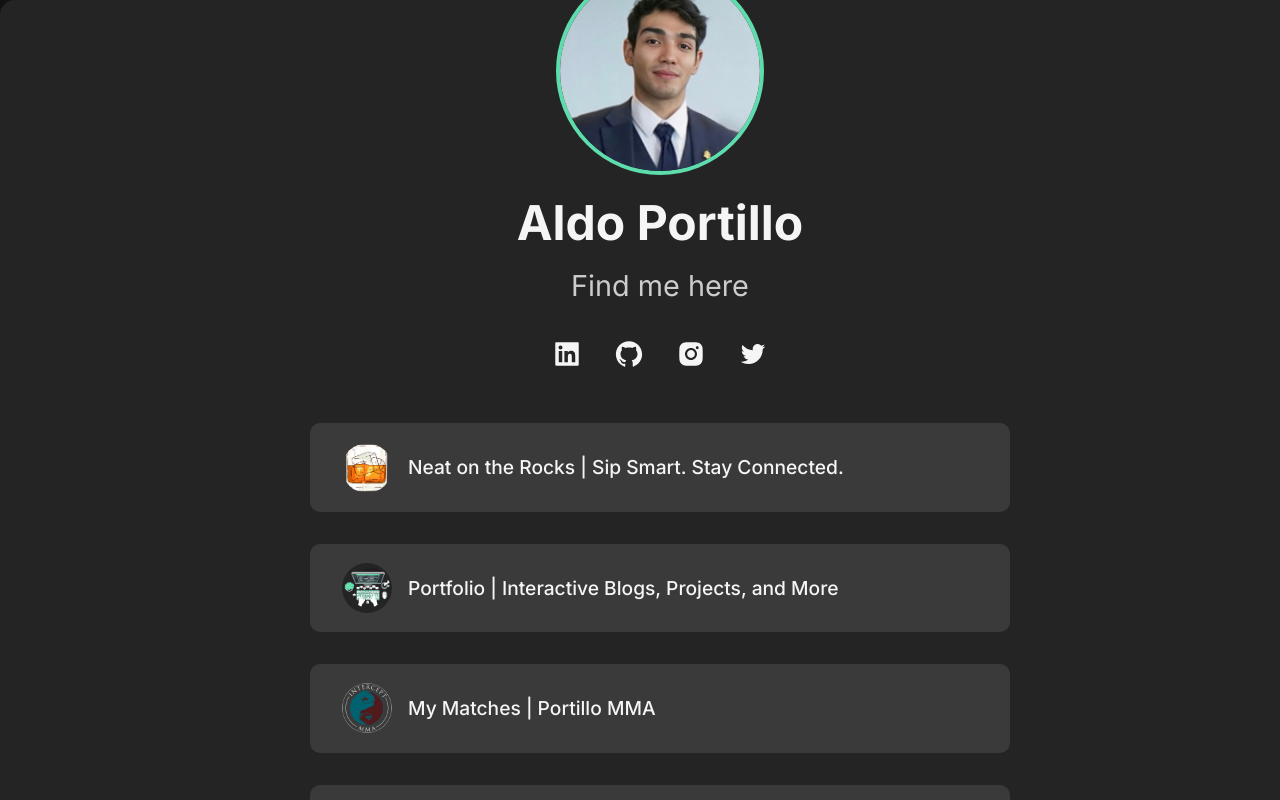
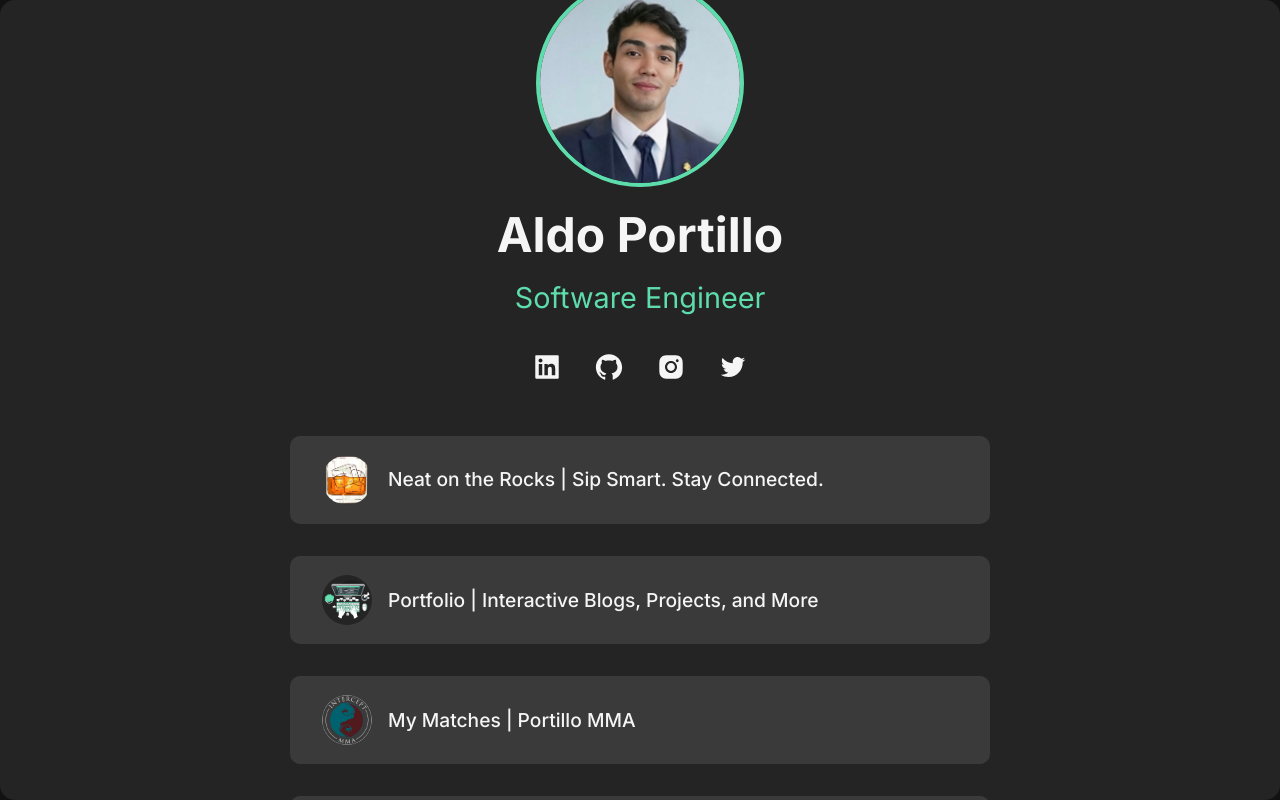
Before and after one commit to aldoportillo/portfolio-next, a Next.js app: page /links in a window 1280 px wide. Built offline with nearby package versions, Linux system fonts and the light colour scheme.

Commit message:
Fix links

```diff
--- a/src/app/links/Links.module.css
+++ b/src/app/links/Links.module.css
@@ -2,8 +2,8 @@
     position: fixed;
     top: 0;
     left: 0;
-    width: 100%;
-    height: 100%;
+    width: 100vw;
+    height: 100vh;
     background-color: #242424;
     color: #f5f5f5;
     display: flex;
@@ -13,6 +13,25 @@
     padding: 20px;
     z-index: 1000;
     overflow-y: auto;
+    overflow-x: hidden;
+    box-sizing: border-box;
+  }
+
+  .closeButton {
+    position: absolute;
+    top: 20px;
+    right: 30px;
+    font-size: 2.5rem;
+    background: none;
+    border: none;
+    color: #f5f5f5;
+    cursor: pointer;
+    z-index: 1001;
+    transition: color 0.3s ease;
+  }
+
+  .closeButton:hover {
+    color: #5eddac;
   }
 
   .head {
@@ -21,12 +40,15 @@
   }
 
   .profilePortrait {
+    margin-top: 4rem;
     width: 150px;
     height: 150px;
     object-fit: cover;
     border-radius: 50%;
     border: 4px solid #5eddac;
     margin-bottom: 1rem;
+    max-width: 100%;
+    height: auto;
   }
 
   .title {
@@ -36,7 +58,7 @@
   }
 
   .subtitle {
-    color: #ccc;
+    color: #5eddac;
     font-size: 1.5em;
     margin-top: 0.5em;
   }
@@ -84,6 +106,11 @@
   .linkIcon {
     margin-right: 1rem;
     border-radius: 50%;
+    width: 50px;
+    height: 50px;
+    object-fit: cover;
+    max-width: 100%;
+    height: auto;
   }
 
   .link p {
@@ -96,8 +123,8 @@
   .btn {
     position: fixed;
     bottom: 5%;
-    right: 50%;
-    transform: translateX(50%);
+    left: 50%;
+    transform: translateX(-50%);
     border: 1px solid #f5f5f5;
     border-radius: 5px;
     font-size: 0.9rem;
--- a/src/app/links/LinksContent.js
+++ b/src/app/links/LinksContent.js
@@ -95,7 +95,7 @@ export default function LinksContent() {
       >
         <Image src="/portrait.jpg" alt="Portfolio Picture" width={150} height={150} className={styles.profilePortrait} />
         <h1 className={styles.title}>Aldo Portillo</h1>
-        <p className={styles.subtitle}>Find me here</p>
+        <p className={styles.subtitle}>Software Engineer</p>
         <div className={styles.socialIcons}>
           <motion.a
             href='https://www.linkedin.com/in/aldo-portillo-09b187253/'
```
